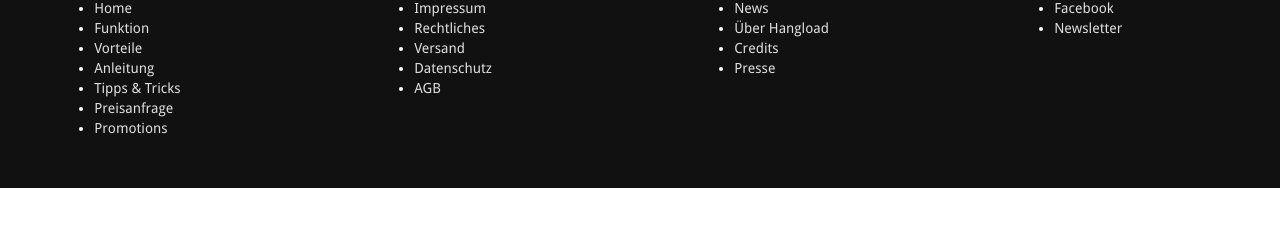
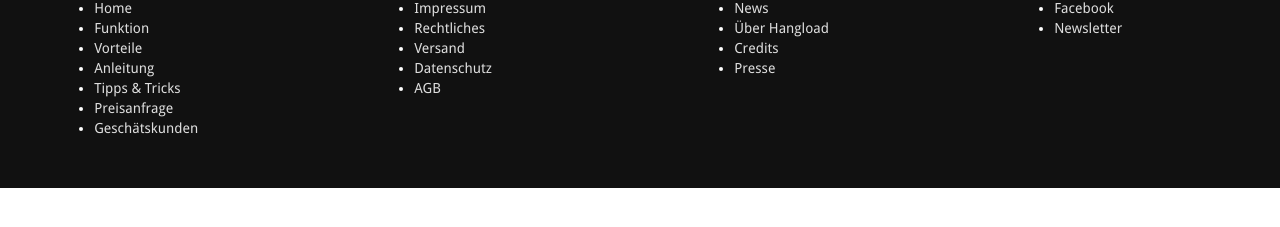
Before and after one commit to bodokaiser/hangload.com, a Jekyll site: the page built from contactDE.html, in a window 1280 px wide. Shown: the part 435-662 px from the top of the page. Built offline with Jekyll 4.4.1, drawn with Linux system fonts in a browser that asks for light colours; nearby versions of some CDN libraries; library files that are not in the unit come from our copies; Markdown is read by kramdown in place of the engine named in the settings.

Commit message:
Update footerDE.html

```diff
--- a/_includes/footerDE.html
+++ b/_includes/footerDE.html
@@ -13,7 +13,7 @@ Allgemein
 <li><a href="/de/instructions">Anleitung</a></li>
 <li><a href="/de/technique">Tipps & Tricks </a></li>
 <li><a href="/de/webshop">Preisanfrage</a></li>
-<li><a href="/de/promotions">Promotions</a></li>
+<li><a href="/de/promotions">Geschätskunden</a></li>
 <!--<li><a href="/#socialize">Socialize</a></li> -->
 </ul>
 </div>
```
